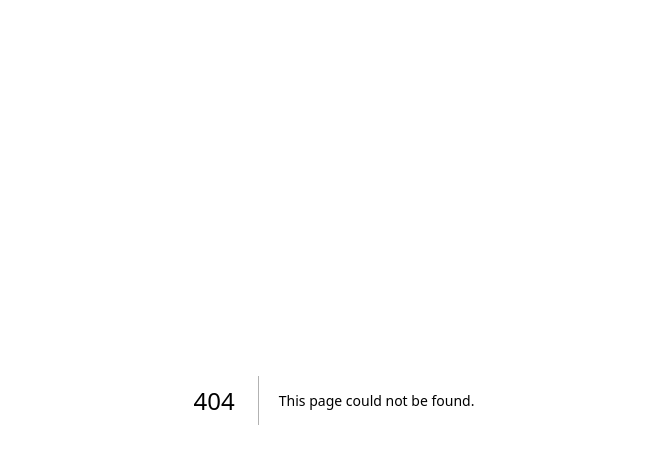
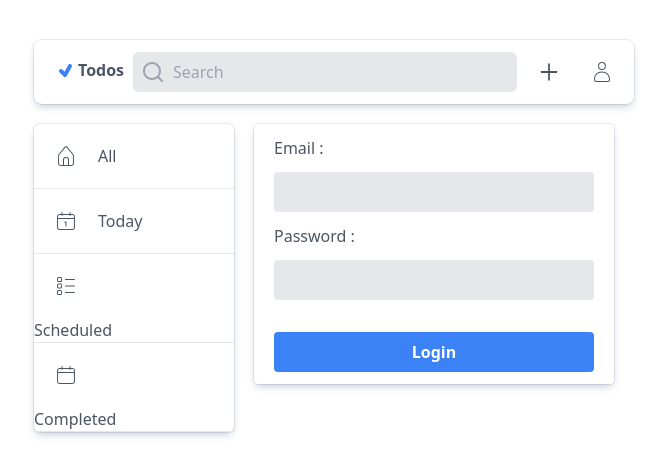
Before and after one commit to mabuhanifa/nest-from-scratch, a Next.js app in the folder client/: page /login in a window 1280 px wide. Before the commit this address had no page. Shown: the top 476 px of the page, without its empty margins (306-973 px from the left). Built offline with nearby package versions, Linux system fonts and the light colour scheme.

Commit message:
login form updated

```diff
--- /dev/null
+++ b/client/pages/login.js
@@ -0,0 +1,35 @@
+import Layout from "@/components/Layout";
+
+export default function () {
+  return (
+    <Layout>
+      <div className="px-5 py-3 shad rounded">
+        <label htmlFor="email">
+          Email :{" "}
+        </label>
+        <br />
+        <input
+          type="text"
+          id="email"
+          required
+          className="py-2 bg-gray-200 rounded max-w-xl w-80 my-3"
+        />
+        <br />
+        <label htmlFor="password" >
+          Password :{" "}
+        </label>
+        <br />
+        <input
+          type="text"
+          id="password"
+          required
+          className="py-2 bg-gray-200 rounded max-w-xl w-80 my-3"
+        />
+        <br />
+        <button className="bg-blue-500 hover:bg-blue-700 text-white font-bold py-2 px-10 w-full rounded mt-5">
+          Login
+        </button>
+      </div>
+    </Layout>
+  );
+}
--- /dev/null
+++ b/client/pages/signup.js
@@ -0,0 +1,5 @@
+import Layout from "@/components/Layout";
+
+export default function () {
+  return <Layout>login</Layout>;
+}
```
Also changed, not shown: client/middleware.js (added, +11 -0 lines).
